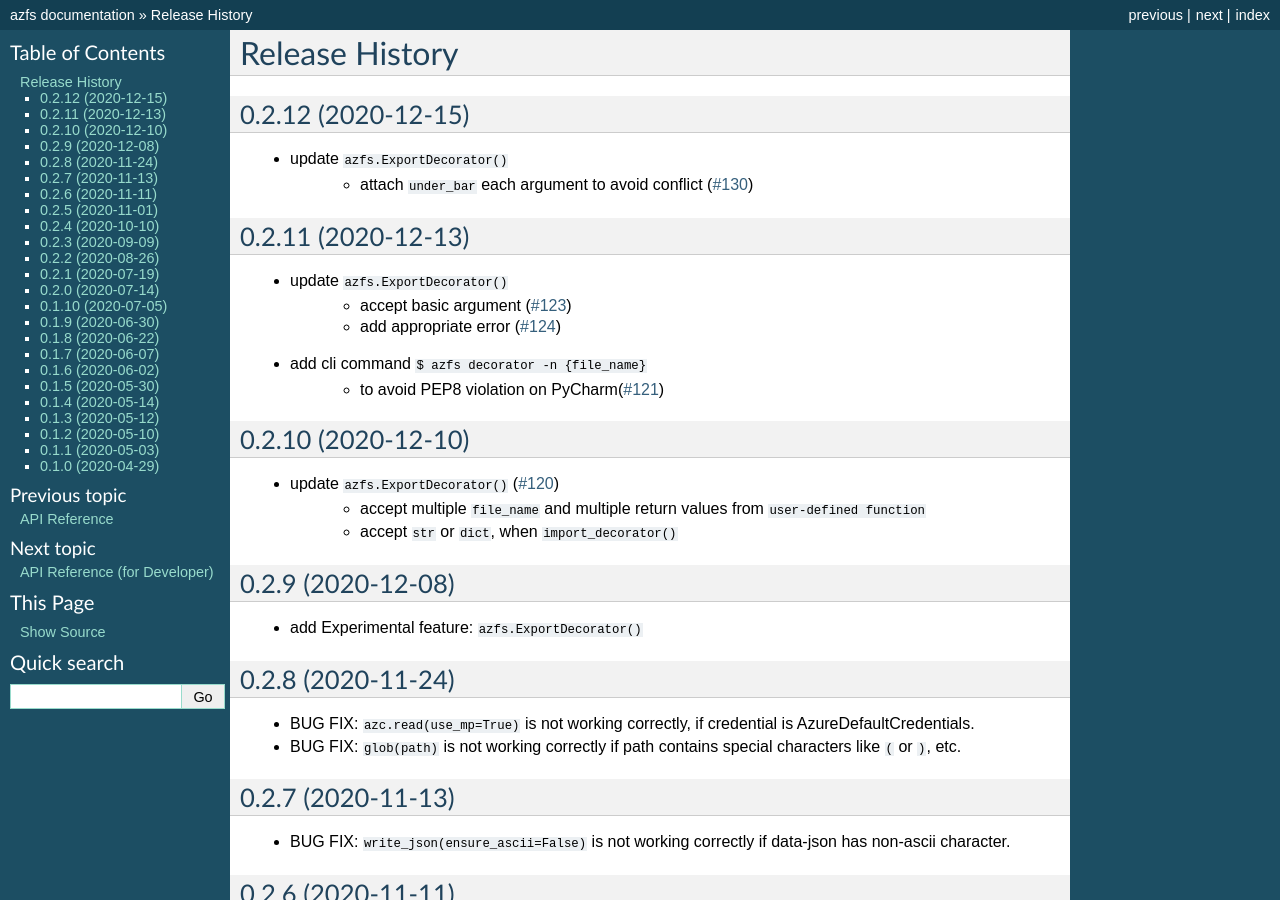
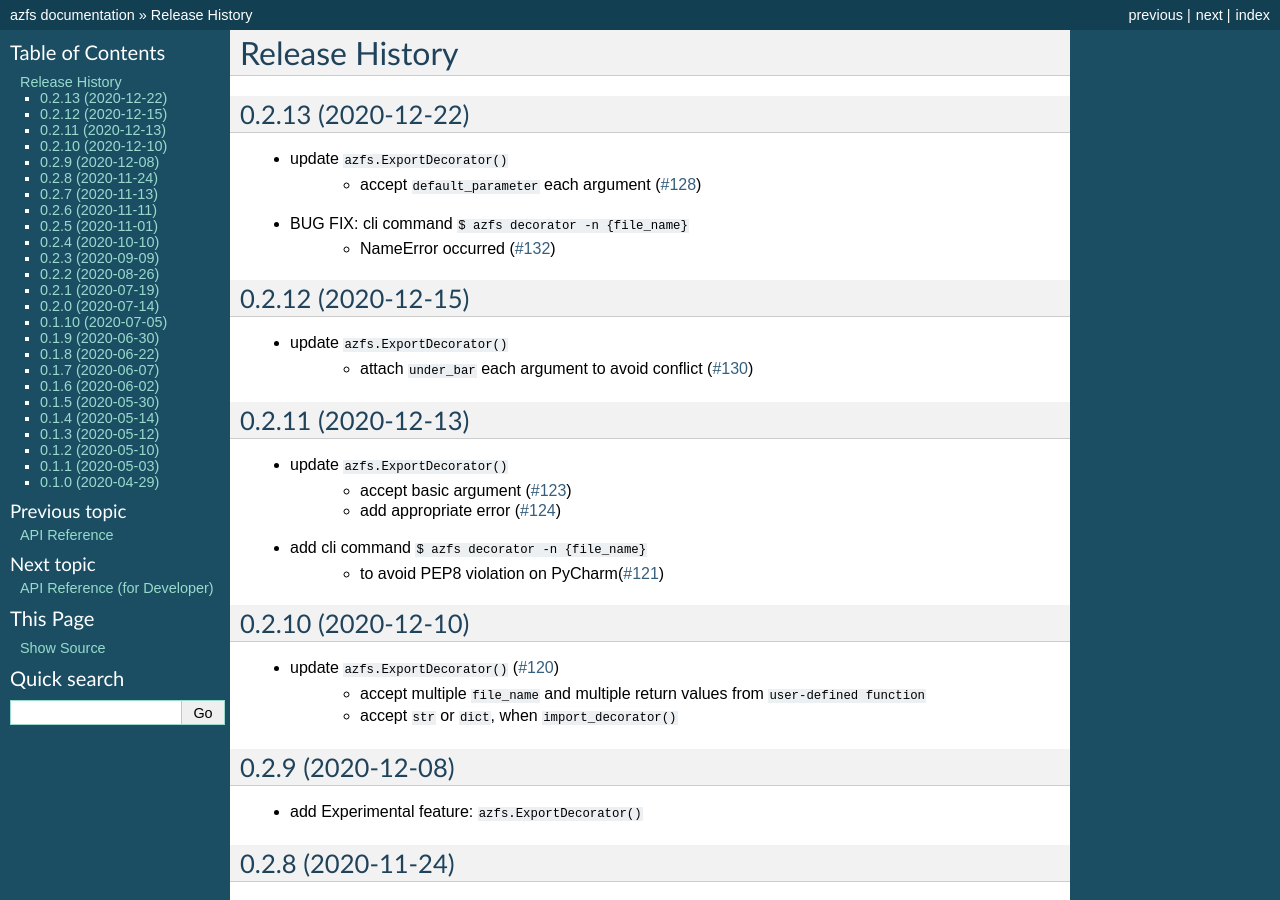
Before and after one commit to arpitjain799/azfs, a Sphinx documentation site: the page built from docs/sources/release_history.rst, in a window 1280 px wide and 900 px high. Built offline with Sphinx 7.4.7, drawn with Linux system fonts in a browser that asks for light colours.

Commit message:
update release note

```diff
--- a/docs/sources/release_history.rst
+++ b/docs/sources/release_history.rst
@@ -1,6 +1,14 @@
 ###############
 Release History
 ###############
+
+0.2.13 (2020-12-22)
+*******************
+
+* update ``azfs.ExportDecorator()``
+    * accept ``default_parameter`` each argument (`#128 <https://github.com/gsy0911/azfs/issues/128>`_)
+* BUG FIX: cli command ``$ azfs decorator -n {file_name}``
+    * NameError occurred (`#132 <https://github.com/gsy0911/azfs/issues/132>`_)
 
 0.2.12 (2020-12-15)
 *******************
```
